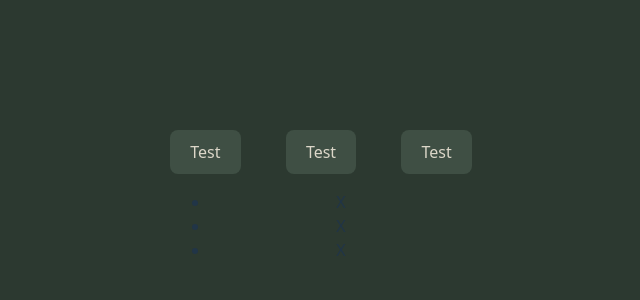
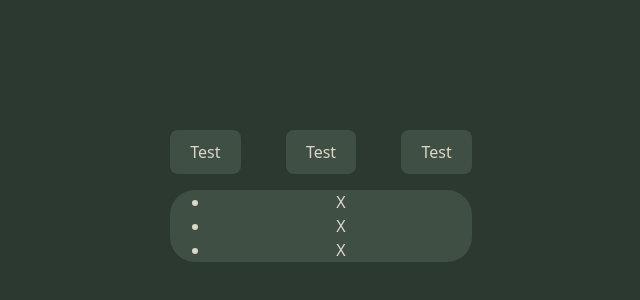
Before and after one commit to ritchieritch42/cooper-keeper, a React (Vite) app in the folder app/: page / in a window 1280 px wide. Shown: the part 196-496 px from the top of the page, without its empty margins (319-959 px from the left). Built offline with nearby package versions, Linux system fonts and the light colour scheme.

Commit message:
base styling

```diff
--- a/app/src/App.css
+++ b/app/src/App.css
@@ -28,3 +28,12 @@ body {
 .category:hover {
   border-color: #a27b5c;
 }
+
+.data {
+  background-color: #3f4f44;
+  border-radius: 25px;
+}
+
+.data-list {
+  color: #dcd7c9;
+}
--- a/app/src/App.jsx
+++ b/app/src/App.jsx
@@ -25,8 +25,8 @@ function Category() {
 
 function Data() {
   return (
-    <div>
-      <ul>
+    <div className="data">
+      <ul className="data-list">
         <li>X</li>
         <li>X</li>
         <li>X</li>
```
